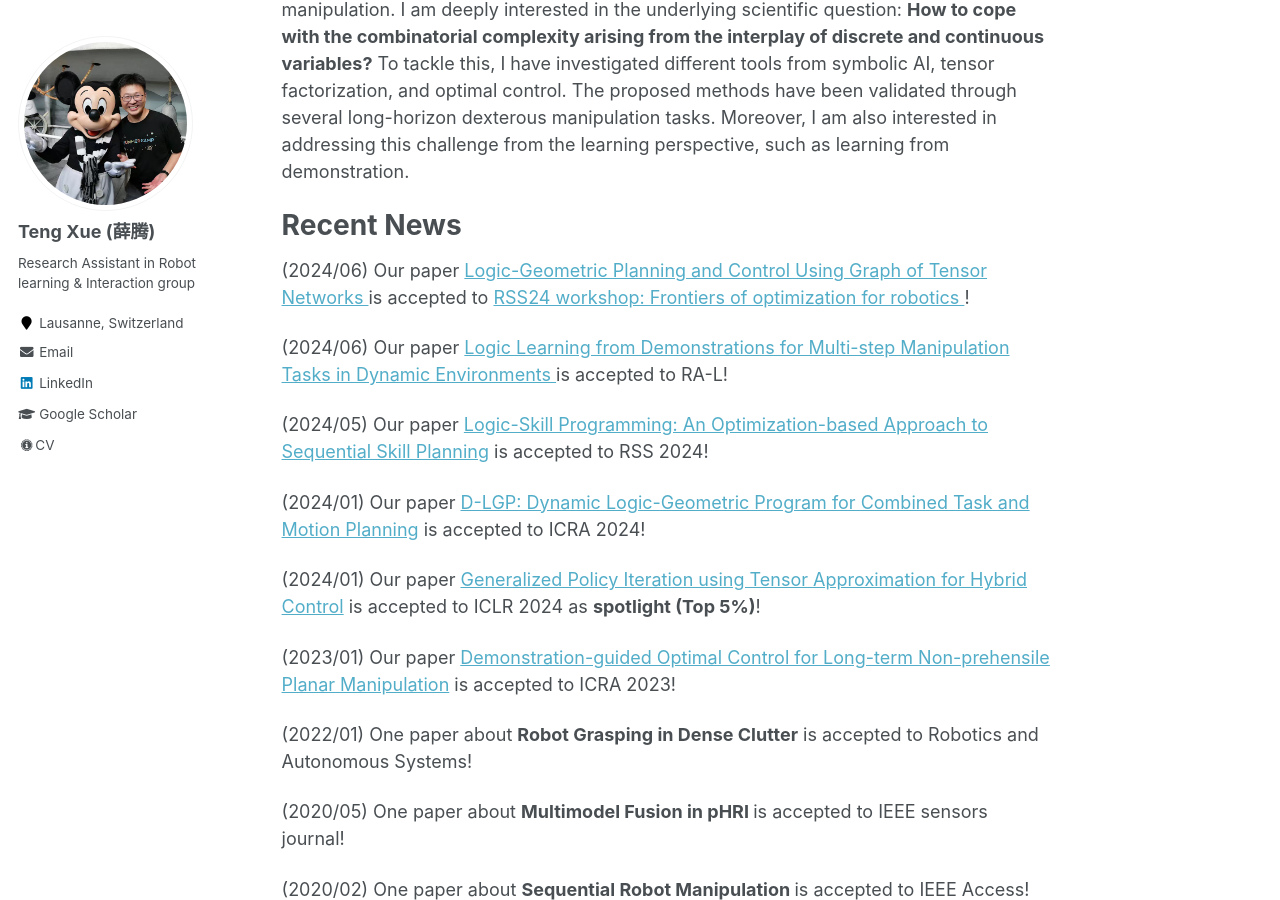
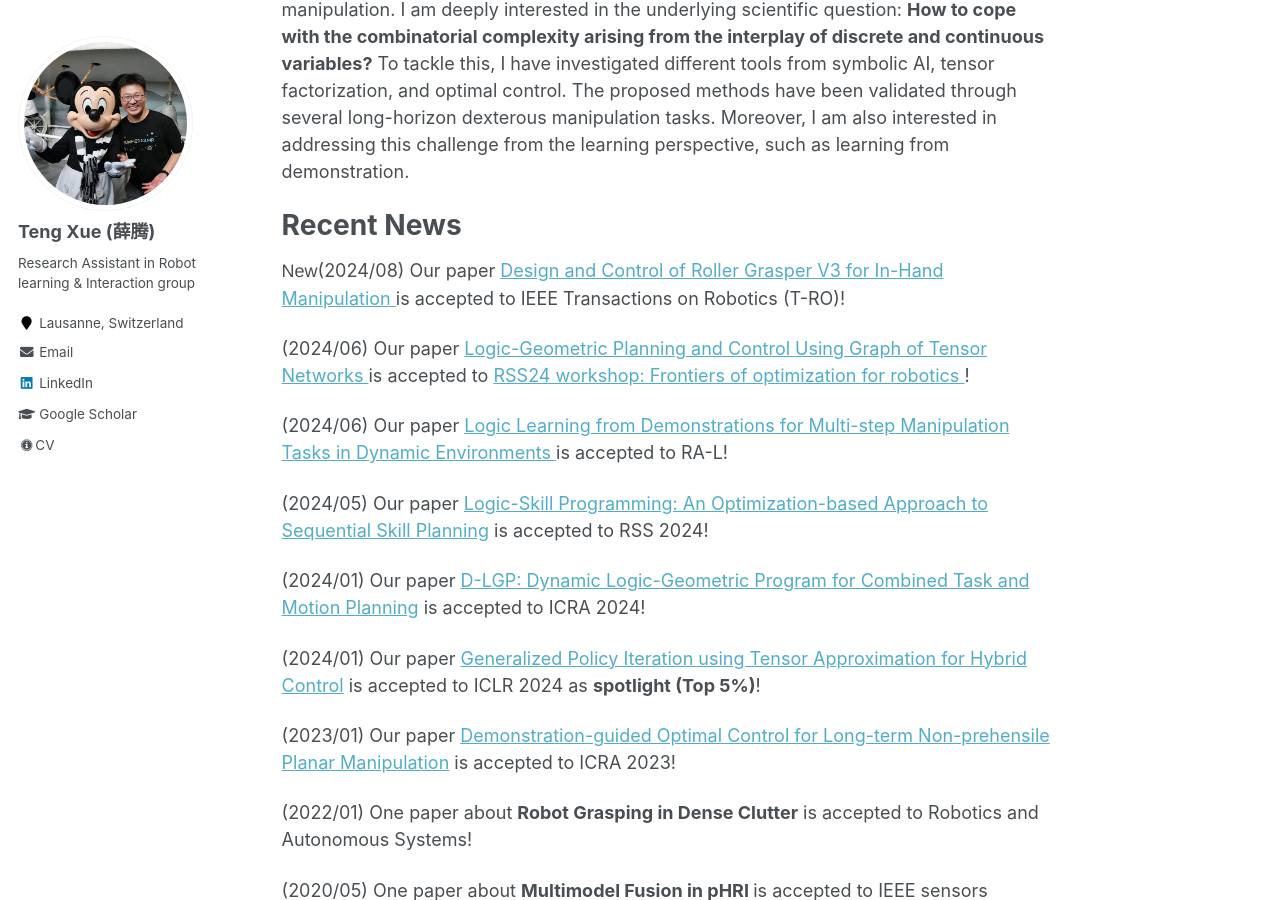
Before and after one commit to Schortenger/schortenger.github.io, a Jekyll site: the page built from _pages/about.md, in a window 1280 px wide and 900 px high, scrolled down 666 px. Built offline with Jekyll 4.4.1, drawn with Linux system fonts in a browser that asks for light colours; some web fonts are replaced; a script that is not in the unit is left out.

Commit message:
add new pub

```diff
--- a/_pages/about.md
+++ b/_pages/about.md
@@ -16,6 +16,8 @@ I am broadly interested in planning and control for robotic systems that can phy
 
 Recent News
 ======
+
+<p><span style="font-family: 'Helvetica Neue', Helvetica, sans-serif;">New</span>(2024/08) Our paper <a href="https://yuanshenli.com/roller_grasper_v3.html"> Design and Control of Roller Grasper V3 for In-Hand Manipulation </a> is accepted to IEEE Transactions on Robotics (T-RO)!
 
 <p>(2024/06) Our paper <a href="https://drive.google.com/file/d/1N1DuU_Uf90E8XT502-fALMR4Fo3oAPSI/view"> Logic-Geometric Planning and Control
 Using Graph of Tensor Networks </a> is accepted to <a href="https://sites.google.com/robotics.utias.utoronto.ca/frontiers-optimization-rss24/home"> RSS24 workshop: Frontiers of optimization for robotics </a> !
```
Also changed, not shown: _pages/publications.md (+4 -4 lines).
